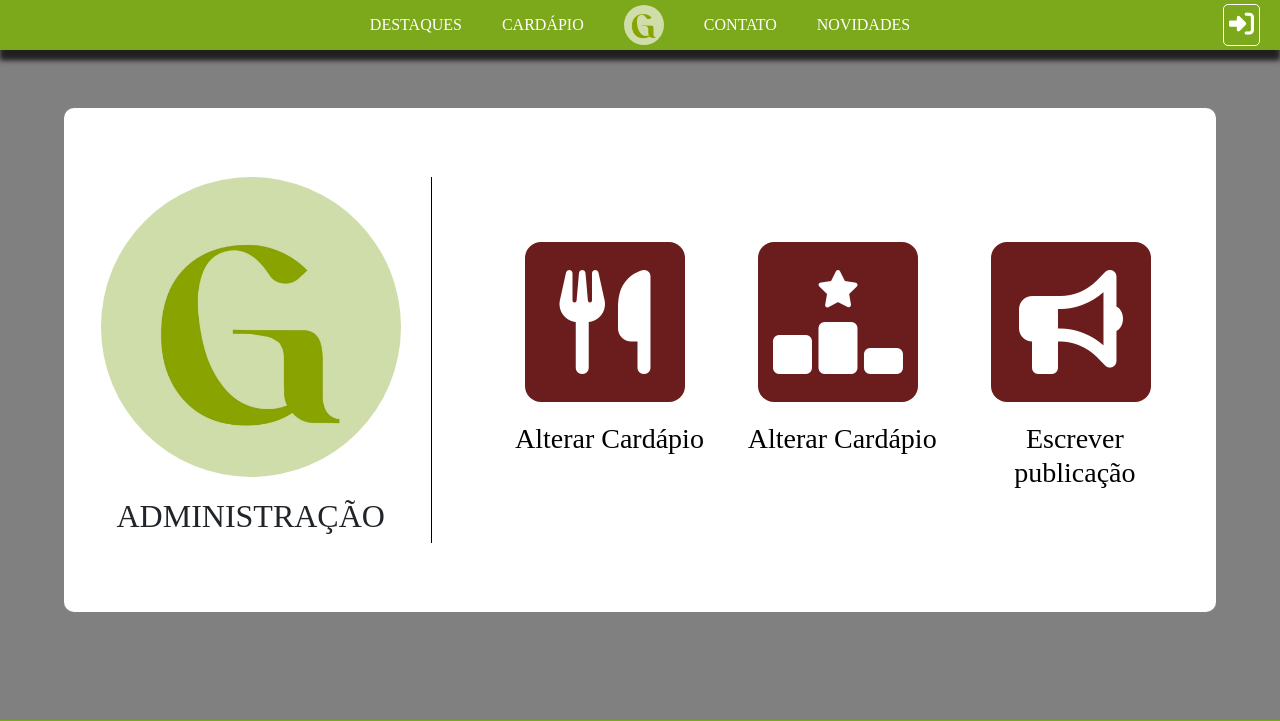
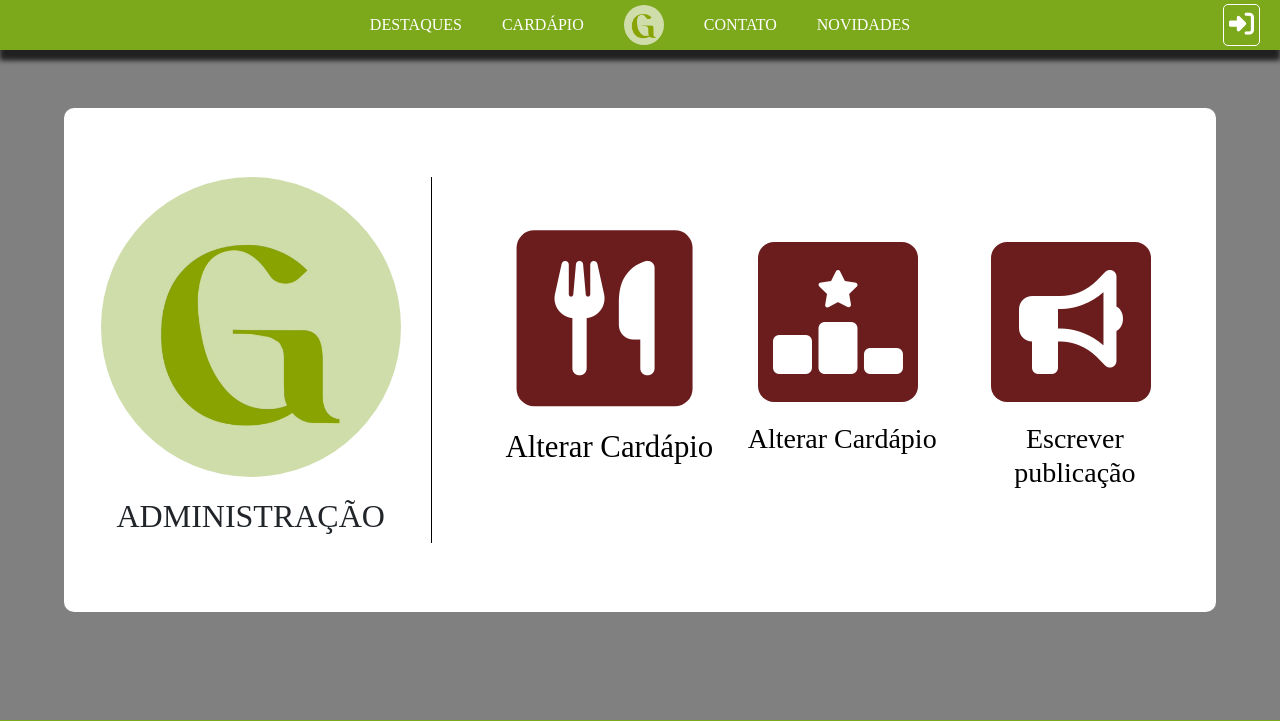
Before and after one commit to EmanuelFelixX/Goacana, a Django app: page /admins/ in a window 1280 px wide, with the pointer over the restyled element. Shown: the top 721 px of the page. Run offline with Django 5.2, Linux system fonts and the light colour scheme; some libraries are stand-ins or nearby versions; some web fonts are replaced.

Commit message:
adicionei hover as imagens 2 do css admins

```diff
--- a/core/static/CSS/admins.css
+++ b/core/static/CSS/admins.css
@@ -42,6 +42,10 @@
             gap: 20px;
         }
 
+        .conj:hover {
+            transform: scale(1.1);
+        }
+
         a {
             text-decoration: none;
             color: black;
```
